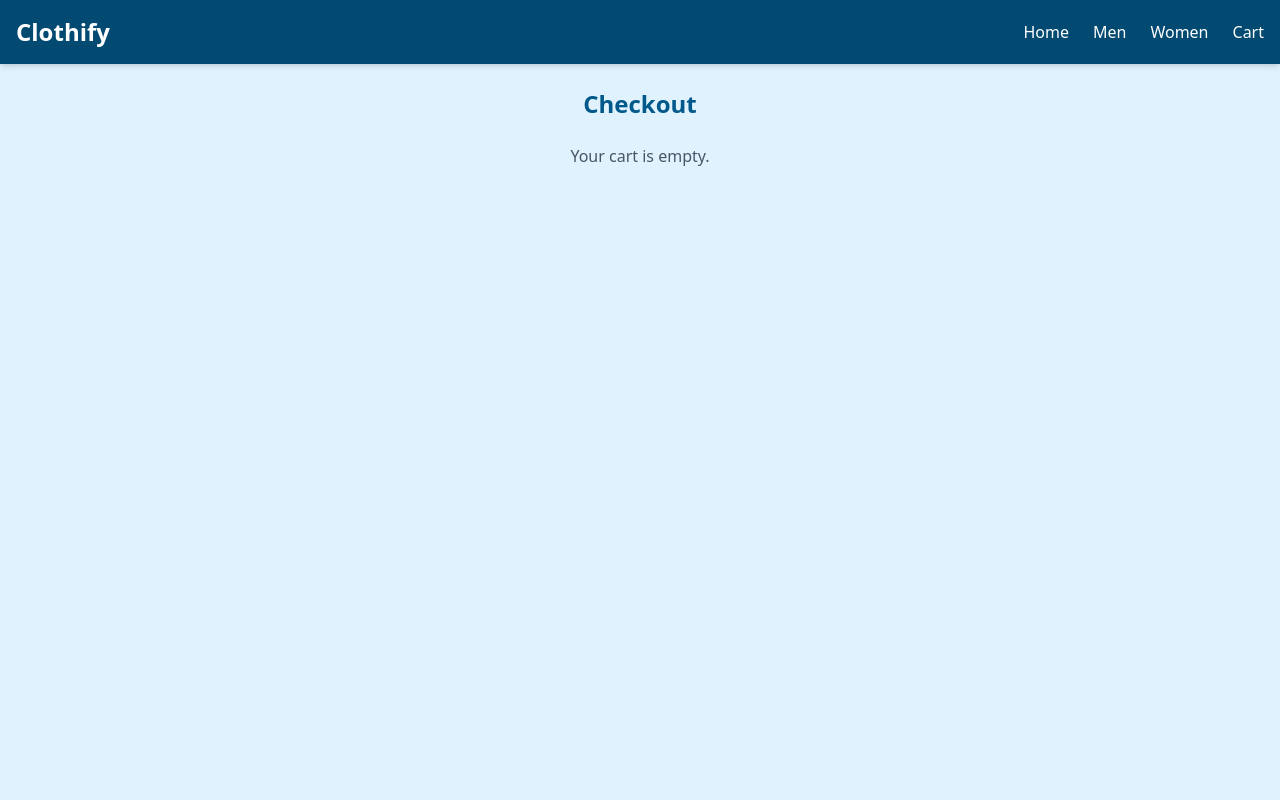
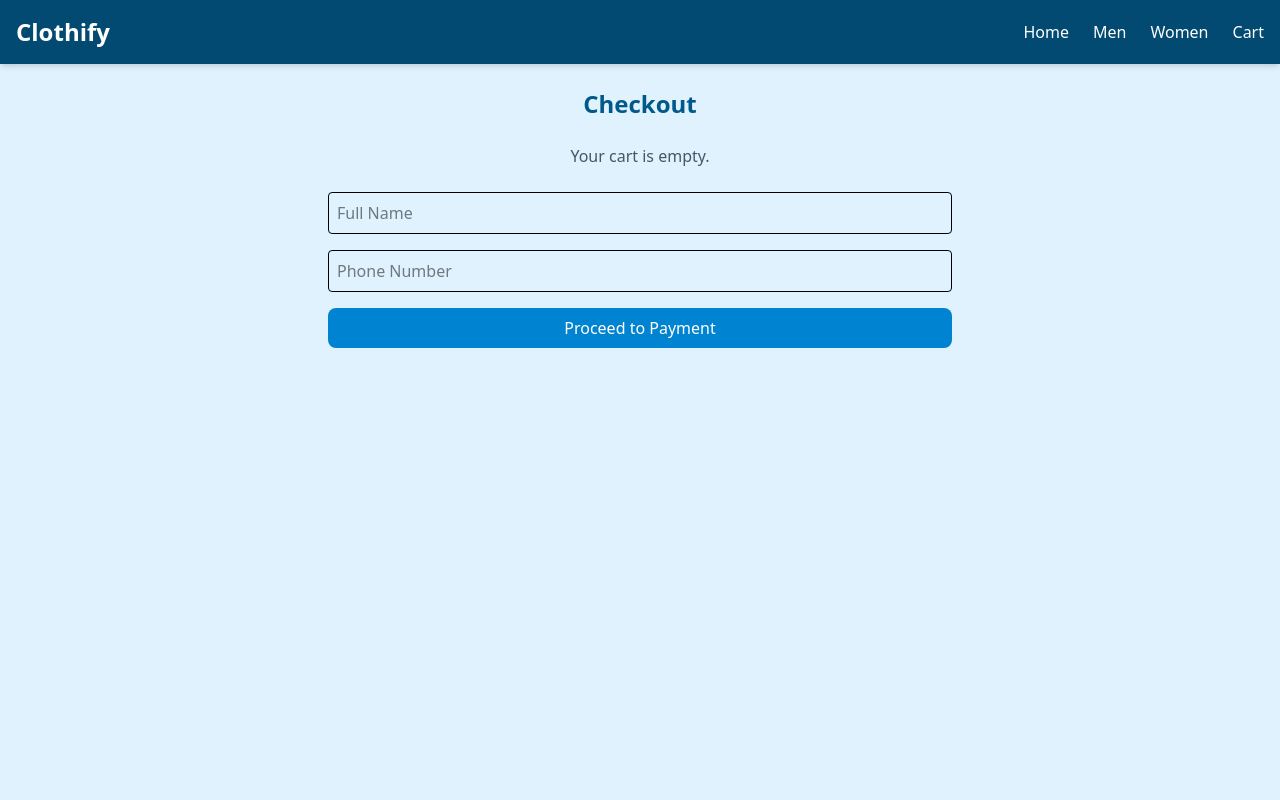
Before and after one commit to Elvis24-tech/Clothify, a React (Vite) app: page /checkout in a window 1280 px wide. Shown: the top 800 px of the page. Built offline with nearby package versions, Linux system fonts and the light colour scheme.

Commit message:
Mpesa Integration

```diff
--- a/src/pages/Checkout.jsx
+++ b/src/pages/Checkout.jsx
@@ -6,41 +6,71 @@ const Checkout = () => {
   const [name, setName] = useState("");
   const [phone, setPhone] = useState("");
   const [message, setMessage] = useState("");
+  const [loading, setLoading] = useState(false);
 
   const total = cart.reduce((sum, item) => sum + item.price * item.quantity, 0);
 
-  const handleCheckout = () => {
+  const handleCheckout = async () => {
     if (!name || !phone) {
       setMessage("Please enter your name and phone number.");
       return;
     }
-    setMessage(`Order placed! Total: KES ${total}`);
+
+    setLoading(true);
+    setMessage("");
+
+    try {
+      const response = await fetch("http://127.0.0.1:8000/mpesa/stkpush/", {
+        method: "POST",
+        headers: {
+          "Content-Type": "application/json",
+        },
+        body: JSON.stringify({
+          name,
+          phone_number: phone,
+          amount: total,
+        }),
+      });
+
+      const data = await response.json();
+
+      if (response.ok) {
+        setMessage("Successfully prompted! Check your phone to complete payment.");
         clearCart();
+      } else {
+        setMessage(`Error: ${data.error || "Payment failed"}`);
+      }
+    } catch (error) {
+      console.error(error);
+      setMessage("Network error. Try again.");
+    } finally {
+      setLoading(false);
+    }
   };
 
   return (
     <div className="min-h-screen p-6 max-w-2xl mx-auto">
       <h1 className="text-2xl font-bold mb-6 text-center text-sky-800">Checkout</h1>
 
+      <div className="mb-6">
         {cart.length === 0 ? (
           <p className="text-gray-600 text-center">Your cart is empty.</p>
         ) : (
-        <>
-          {/* Cart Summary */}
-          <div className="mb-6">
-            {cart.map((item) => (
+          cart.map((item) => (
             <div key={item.id} className="flex justify-between border-b py-2">
               <span>{item.name} x {item.quantity}</span>
               <span>KES {item.price * item.quantity}</span>
             </div>
-            ))}
+          ))
+        )}
+        {cart.length > 0 && (
           <div className="flex justify-between font-semibold mt-2">
             <span>Total</span>
             <span>KES {total}</span>
           </div>
+        )}
       </div>
 
-          {/* Checkout Form */}
       <div className="space-y-4">
         <input
           type="text"
@@ -58,14 +88,13 @@ const Checkout = () => {
         />
         <button
           onClick={handleCheckout}
-              className="w-full bg-sky-600 text-white py-2 rounded-lg hover:bg-sky-700"
+          className={`w-full py-2 rounded-lg text-white ${loading ? "bg-gray-400" : "bg-sky-600 hover:bg-sky-700"}`}
+          disabled={loading}
         >
-              Proceed to Payment
+          {loading ? "Processing..." : "Proceed to Payment"}
         </button>
         {message && <p className="text-center text-green-600 mt-2">{message}</p>}
       </div>
-        </>
-      )}
     </div>
   );
 };
```
Lines whose indentation alone changed are shown as unchanged.
